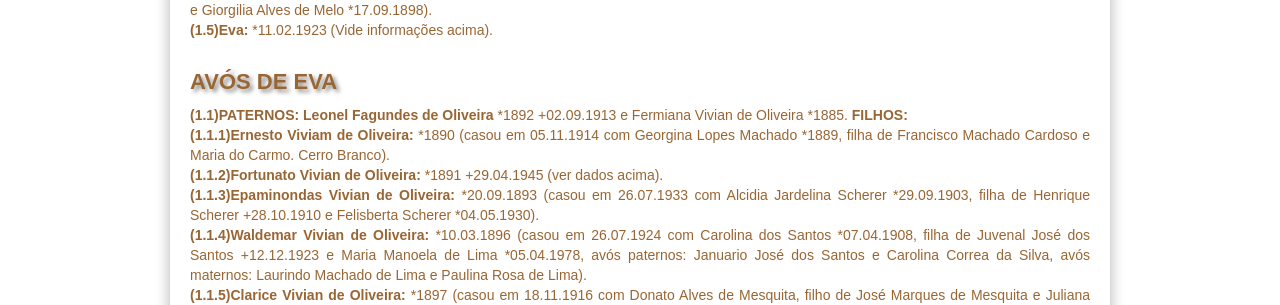
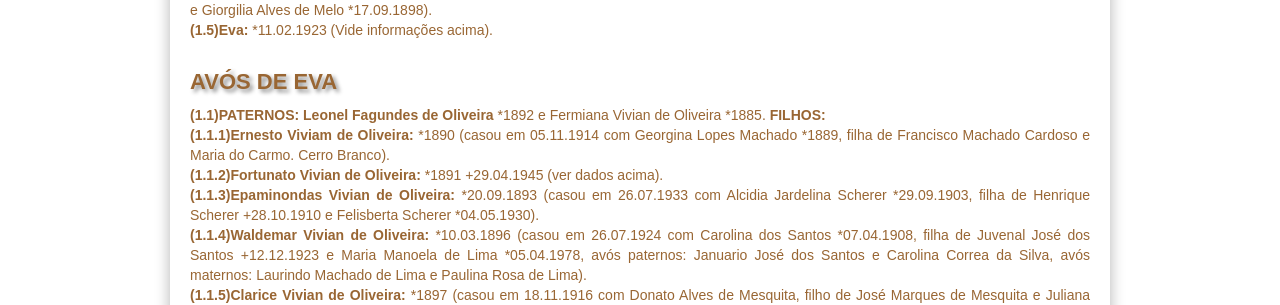
Before and after one commit to claudiovargas1955/claudiovargas1955.github.io, a Jekyll site: the page built from _pages/familia-vivian.html, in a window 1280 px wide. Shown: the part 778-1083 px from the top of the page. Built offline with Jekyll 4.4.1, drawn with Linux system fonts in a browser that asks for light colours; some web fonts are replaced.

Commit message:
Update familia-vivian.html

```diff
--- a/_pages/familia-vivian.html
+++ b/_pages/familia-vivian.html
@@ -118,7 +118,7 @@
 <b>(1.5)Eva: </b>*11.02.1923 (Vide informações acima).<br><br>
 
 <h4>AVÓS DE EVA</h4>
-<p><b>(1.1)PATERNOS: Leonel Fagundes de Oliveira </b>*1892 +02.09.1913 e Fermiana Vivian de Oliveira *1885. <b>FILHOS: </b><br>
+<p><b>(1.1)PATERNOS: Leonel Fagundes de Oliveira </b>*1892  e Fermiana Vivian de Oliveira *1885. <b>FILHOS: </b><br>
   <b>(1.1.1)Ernesto Viviam de Oliveira: </b>*1890 (casou em 05.11.1914 com Georgina Lopes Machado *1889, filha de Francisco
   Machado Cardoso e Maria do Carmo. Cerro Branco). <br>
   <b>(1.1.2)Fortunato Vivian de Oliveira: </b>*1891 +29.04.1945 (ver dados acima).<br>
```
